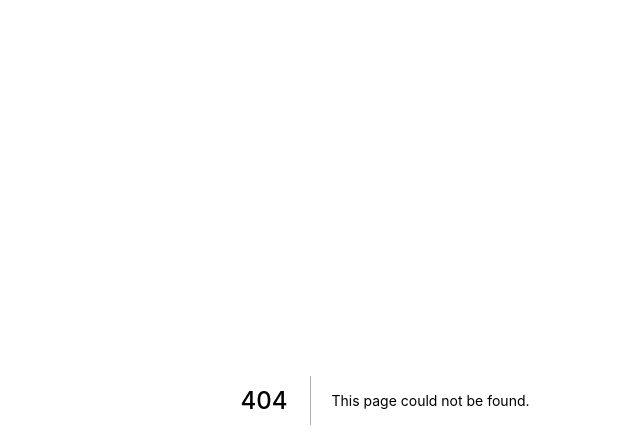
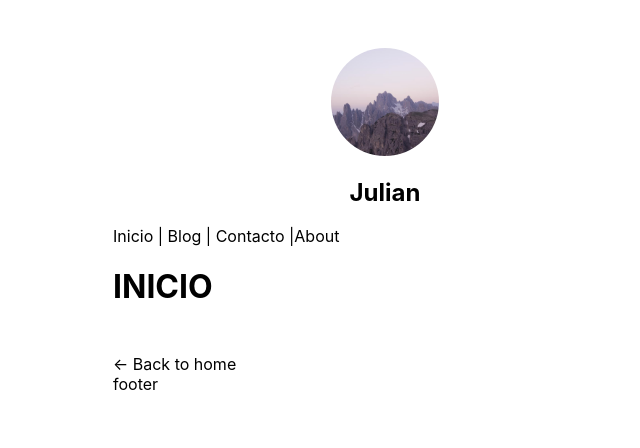
Before and after one commit to Juliandl88/practica-nextjs, a Next.js app: page /blog in a window 1280 px wide. Before the commit this address had no page. Shown: the top 448 px of the page, without its empty margins (255-895 px from the left). Built offline with nearby package versions, Linux system fonts and the light colour scheme.

Commit message:
primeras pruebas

```diff
--- /dev/null
+++ b/components/Layout.js
@@ -0,0 +1,83 @@
+import Head from "next/head";
+import styles from "../styles/layout.module.css";
+import Image from "next/image";
+import Link from "next/link";
+import utilStyles from "../styles/utils.module.css";
+
+const name = "Julian"
+
+export default function Layout({ children, title, description, home }) {
+  return (
+    <div className={styles.container}>
+    <Head>
+      <title>{title}</title>
+      <meta name="description" content={description} />
+      <link rel="icon" href="/favicon.ico" />
+    </Head>
+    <header className={styles.header}>
+        {home ? (
+          <>
+            <Image
+              priority
+              src="/images/profile.jpg"
+              className={utilStyles.borderCircle}
+              height={144}
+              width={144}
+              alt={name}
+            />
+            <h1 className={utilStyles.heading2Xl}>{name}</h1>
+          </>
+        ) : (
+          <>
+            <Link href="/">
+              <a>
+                <Image
+                  priority
+                  src="/img/1.jpg"
+                  className={utilStyles.borderCircle}
+                  height={108}
+                  width={108}
+                  alt={name}
+                />
+              </a>
+            </Link>
+            <h2 className={utilStyles.headingLg}>
+              <Link href="/">
+                <a className={utilStyles.colorInherit}>{name}</a>
+              </Link>
+            </h2>
+          </>
+        )}
+
+      </header>
+      <nav>
+        <Link href="/">
+          <a>Inicio | </a>
+        </Link>
+        <Link href="/blog">
+          <a>Blog | </a>
+        </Link>
+        <Link href="/contact">
+          <a>Contacto |</a>
+        </Link>
+        <Link href="/about">
+          <a>About</a>
+        </Link>
+      </nav>
+      <main>{children}</main>
+      {!home && (
+        <div className={styles.backToHome}>
+          <Link href="/">
+            <a>← Back to home</a>
+          </Link>
+        </div>
+      )}
+      <footer>footer</footer>
+    </div>
+  );
+}
+
+Layout.defaultProps = {
+    title: "NextJS | mi sitio web",
+    description: "Descripción de mi sitio web"
+}
--- /dev/null
+++ b/pages/blog/index.js
@@ -0,0 +1,13 @@
+
+import Link from "next/link";
+import Layout from '../../components/Layout';
+
+export default function Home() {
+  return (
+    <div >
+      <Layout href="/blog/primer-post">
+      <h1>INICIO</h1>
+      </Layout>
+    </div>
+  )
+}
--- /dev/null
+++ b/styles/Layout.module.css
@@ -0,0 +1,15 @@
+.container {
+    max-width: 36rem;
+    padding: 0 1rem;
+    margin: 3rem auto 6rem;
+  }
+
+  .header {
+    display: flex;
+    flex-direction: column;
+    align-items: center;
+  }
+
+  .backToHome {
+    margin: 3rem 0 0;
+  }
--- a/styles/globals.css
+++ b/styles/globals.css
@@ -23,4 +23,8 @@ a {
     color: white;
     background: black;
   }
+
+  h1{
+    color: green;
+  }
 }
--- /dev/null
+++ b/styles/utils.module.css
@@ -0,0 +1,52 @@
+.heading2Xl {
+    font-size: 2.5rem;
+    line-height: 1.2;
+    font-weight: 800;
+    letter-spacing: -0.05rem;
+    margin: 1rem 0;
+  }
+
+  .headingXl {
+    font-size: 2rem;
+    line-height: 1.3;
+    font-weight: 800;
+    letter-spacing: -0.05rem;
+    margin: 1rem 0;
+  }
+
+  .headingLg {
+    font-size: 1.5rem;
+    line-height: 1.4;
+    margin: 1rem 0;
+  }
+
+  .headingMd {
+    font-size: 1.2rem;
+    line-height: 1.5;
+  }
+
+  .borderCircle {
+    border-radius: 9999px;
+  }
+
+  .colorInherit {
+    color: inherit;
+  }
+
+  .padding1px {
+    padding-top: 1px;
+  }
+
+  .list {
+    list-style: none;
+    padding: 0;
+    margin: 0;
+  }
+
+  .listItem {
+    margin: 0 0 1.25rem;
+  }
+
+  .lightText {
+    color: #666;
+  }
```
Also changed, not shown: pages/about.js (added, +13 -0 lines), pages/blog/primer-post.js (added, +13 -0 lines), pages/contact.js (added, +13 -0 lines), pages/index.js (+14 -63 lines), .eslintrc.json, public/img/1.jpg (added).
